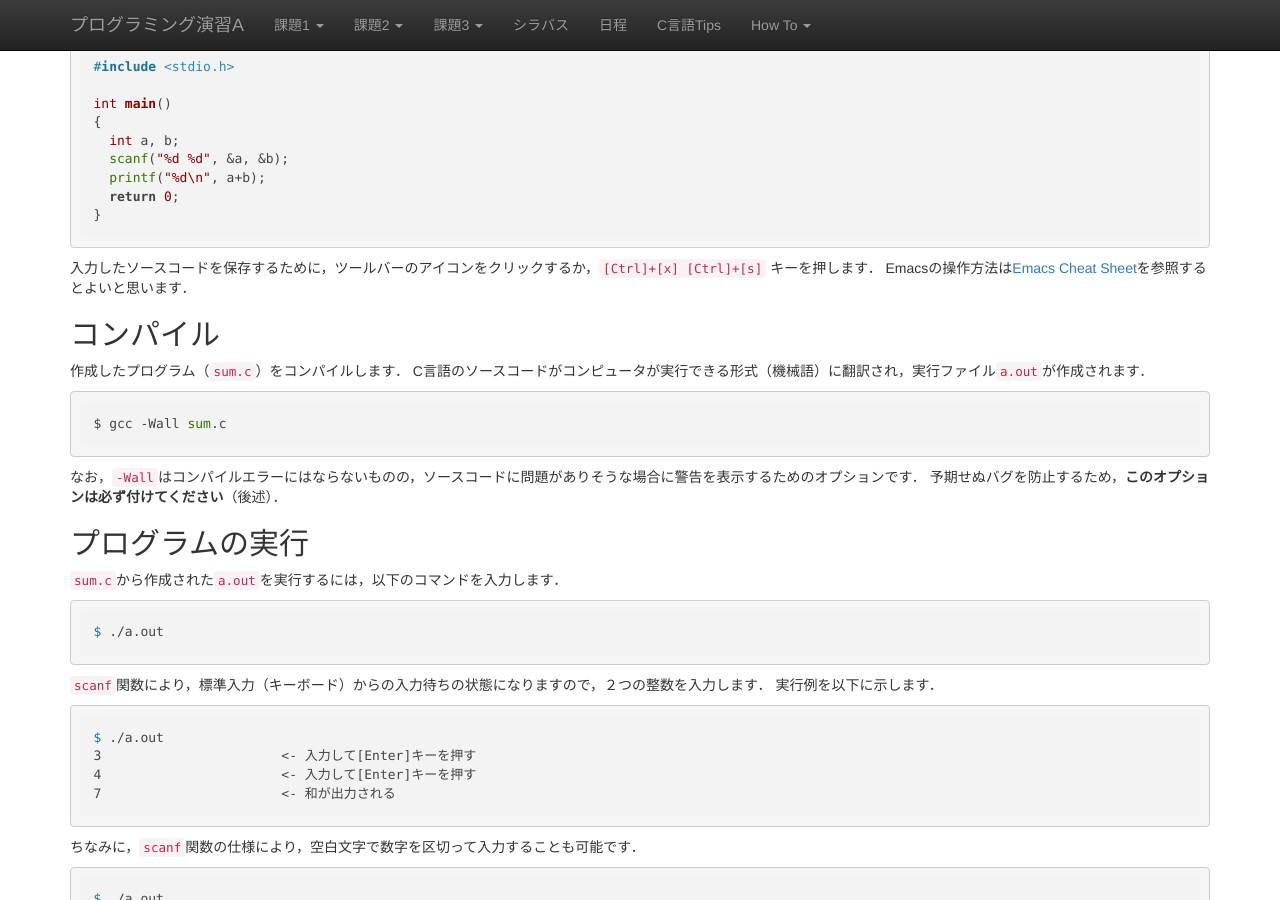
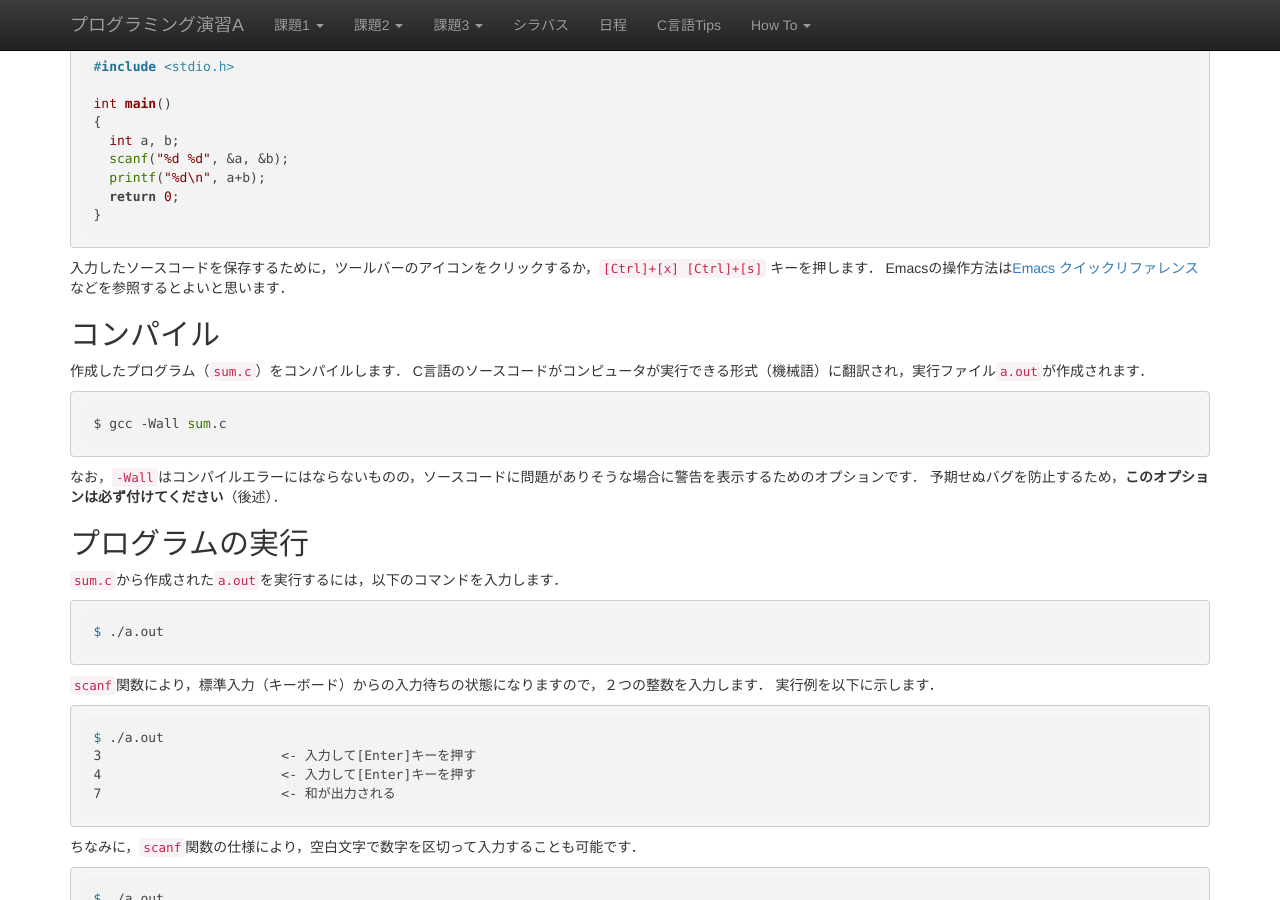
Before and after one commit to ecei-tohoku/ppa-public, a Jekyll site: the page built from docs/kadai.md, in a window 1280 px wide and 900 px high, scrolled down 682 px. Built offline with Jekyll 4.4.1, drawn with Linux system fonts in a browser that asks for light colours; nearby versions of some CDN libraries.

Commit message:
replace the link of the emacs cheat sheet

````diff
--- a/docs/kadai.md
+++ b/docs/kadai.md
@@ -47,7 +47,7 @@ int main()
 ```
 
 入力したソースコードを保存するために，ツールバーのアイコンをクリックするか，`[Ctrl]+[x] [Ctrl]+[s]` キーを押します．
-Emacsの操作方法は[Emacs Cheat Sheet](http://www.programming-knowledge.com/images/archive/b/b7/20130114094201!Emacs_Cheat_Sheet.pdf)を参照するとよいと思います．
+Emacsの操作方法は[Emacs クイックリファレンス](http://www.unixuser.org/~euske/doc/emacsref/)などを参照するとよいと思います．
 
 ## コンパイル
 
````
